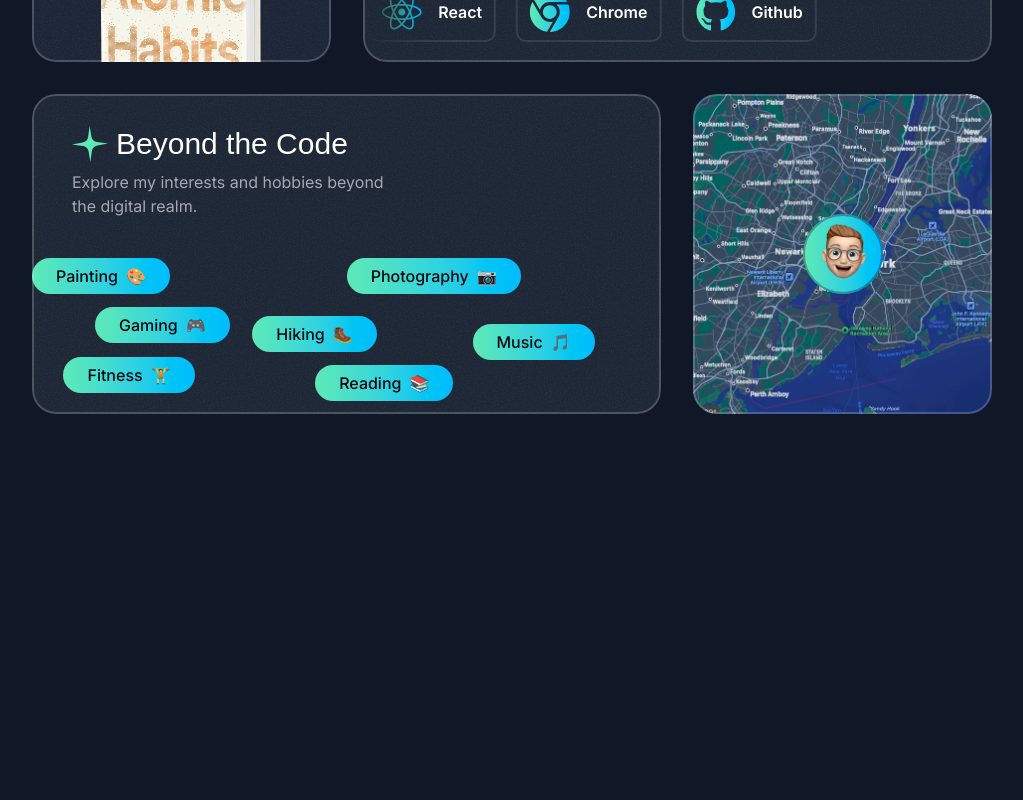
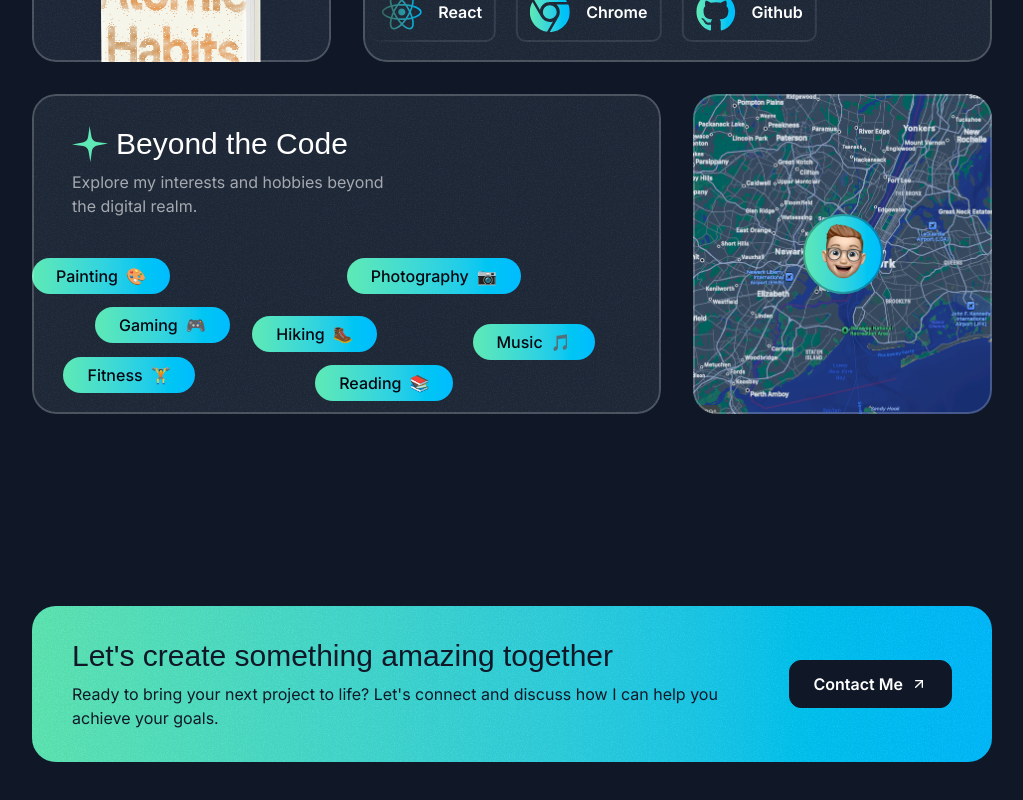
Before and after one commit to abeertech01/stunning-react-portfolio, a Next.js app: page / in a window 1280 px wide. Shown: the part 4534-5334 px from the top of the page, without its empty margins (128-1151 px from the left). Before the commit the page ends 5060 px from the top, so only its background shows below. Built offline with nearby package versions, Linux system fonts and the light colour scheme; a web font is replaced by a local one.

Commit message:
call to action section

```diff
--- a/src/app/page.tsx
+++ b/src/app/page.tsx
@@ -4,6 +4,7 @@ import { HeroSection } from "@/sections/Hero"
 import { ProjectsSection } from "@/sections/Projects"
 import { TapeSection } from "@/sections/Tape"
 import { TestimonialsSection } from "@/sections/Testimonials"
+import { ContactSection } from "@/sections/Contact"
 
 export default function Home() {
   return (
@@ -14,6 +15,7 @@ export default function Home() {
       <TapeSection />
       <TestimonialsSection />
       <AboutSection />
+      <ContactSection />
     </div>
   )
 }
--- a/src/sections/Contact.tsx
+++ b/src/sections/Contact.tsx
@@ -1,3 +1,36 @@
+import ArrowUpRightIcon from "@/assets/icons/arrow-up-right.svg"
+import grainImage from "@/assets/images/grain.jpg"
+
 export const ContactSection = () => {
-  return <div>Contact Section</div>;
-};
+  return (
+    <div className="py-16 lg:py-24 pt-12 lg:pt-20">
+      <div className="container">
+        <div className="z-0 relative bg-linear-to-r from-emerald-300 to-sky-400 px-10 py-8 rounded-3xl overflow-hidden text-gray-900 md:text-left text-center">
+          <div
+            className="-z-10 absolute inset-0 opacity-5"
+            style={{
+              backgroundImage: `url(${grainImage.src})`,
+            }}
+          ></div>
+          <div className="flex md:flex-row flex-col items-center gap-8 md:gap-16">
+            <div>
+              <h2 className="font-serif text-2xl md:text-3xl">
+                Let&apos;s create something amazing together
+              </h2>
+              <p className="mt-2 text-sm md:text-base">
+                Ready to bring your next project to life? Let&apos;s connect and
+                discuss how I can help you achieve your goals.
+              </p>
+            </div>
+            <div>
+              <button className="inline-flex relative items-center gap-2 bg-gray-900 px-6 border border-gray-900 rounded-xl w-max h-12 text-white">
+                <span className="font-semibold">Contact Me</span>
+                <ArrowUpRightIcon className="size-4" />
+              </button>
+            </div>
+          </div>
+        </div>
+      </div>
+    </div>
+  )
+}
```
Also changed, not shown: src/sections/About.tsx (+9 -11 lines).
